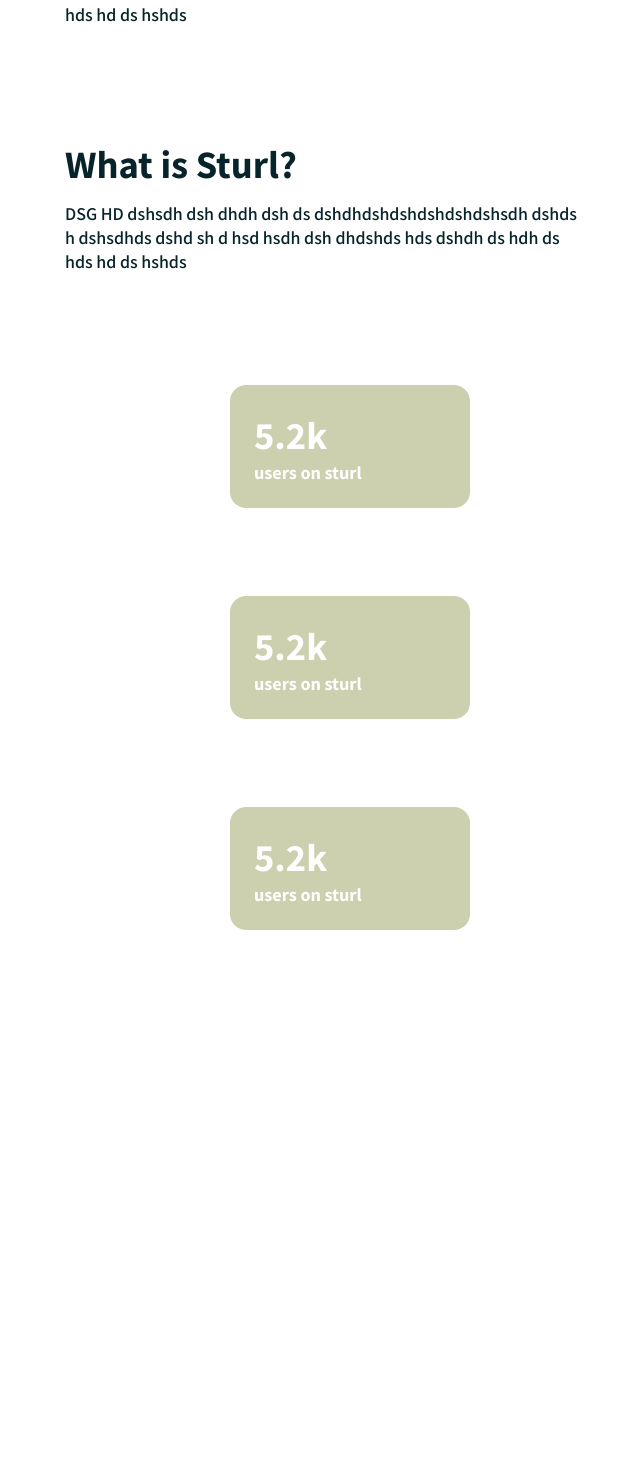
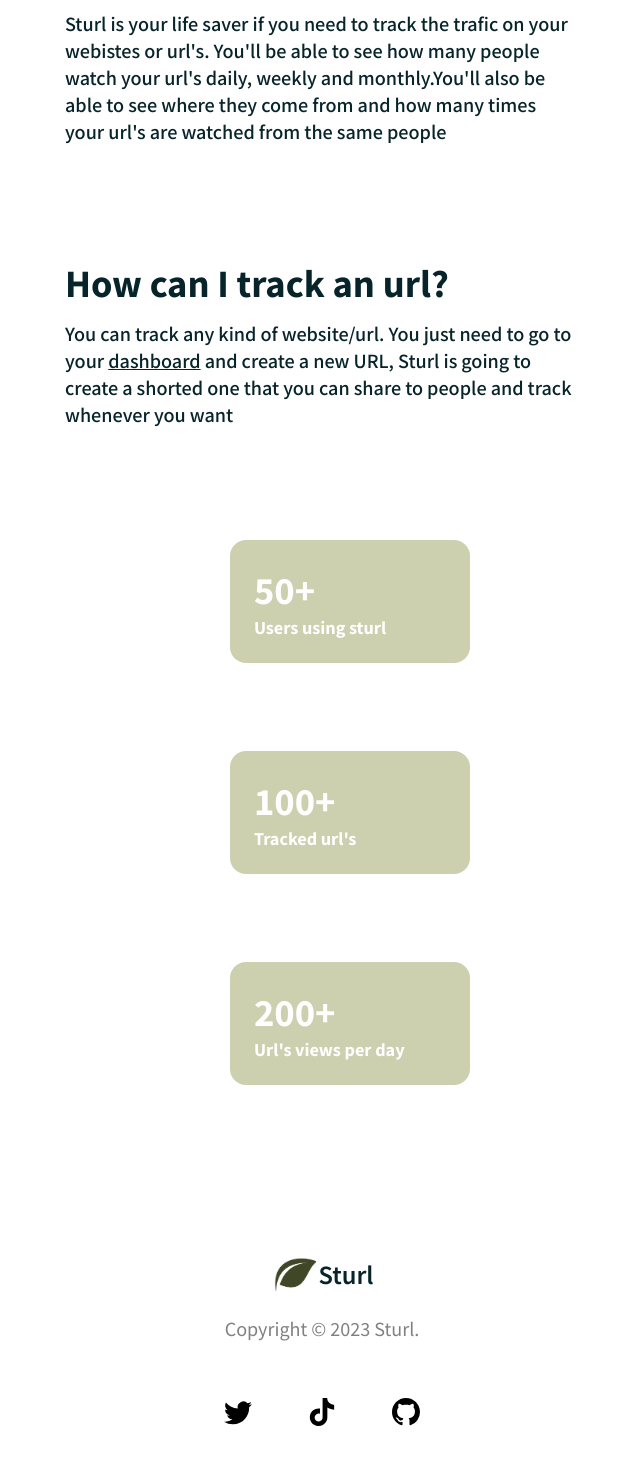
Before and after one commit to albedim/deleafly, a React (Create React App) app: page /about in a window 1280 px wide. Shown: the part 331-1796 px from the top of the page, without its empty margins (318-958 px from the left). Before the commit the page ends 1317 px from the top, so only its background shows below. Built offline with nearby package versions, Linux system fonts and the light colour scheme.

Commit message:
1.0.5 - feature: about us page was created

```diff
--- a/src/App.tsx
+++ b/src/App.tsx
@@ -5,6 +5,7 @@
 import Header from './components/header/Header';
 import GetStarted from './components/get_started/GetStarted';
 import AboutUs from './components/about_us/AboutUs';
+import Footer from './components/footer/Footer';
 
 function App() {
 
@@ -12,7 +13,7 @@
     <BrowserRouter>
       <Routes>
         <Route path="/" element={<><Header route_name="get_started" /><GetStarted/></>} />
-        <Route path="/about" element={<><Header route_name="about_us" /><AboutUs/></>} />
+        <Route path="/about" element={<><Header route_name="about_us" /><AboutUs/><Footer/></>} />
         <Route path="/dashboard" element={<><Header route_name="dashboard" /></>} />
       </Routes>
     </BrowserRouter>
--- a/src/components/about_us/AboutUs.tsx
+++ b/src/components/about_us/AboutUs.tsx
@@ -1,36 +1,40 @@
+import { useNavigate } from "react-router-dom";
 
 const AboutUs = () => {
+
+  const navigate = useNavigate()
+
   return (
     <div className="justify-around flex w-screen">
-      <div className="flex-block">
+      <div className="mt-14 flex-block">
         <div>
           <div className="p-14">
             <h2 style={{ maxWidth: 514, fontSize: 34 }} className="text-[#07242b] font-extrabold font-noto" >What is Sturl?</h2>
-            <h2 style={{ maxWidth: 514, fontSize: 16 }} className="pt-3 text-[#07242b] font-medium font-noto" >DSG HD dshsdh dsh dhdh dsh ds dshdhdshdshdshdshdshsdh dshds h dshsdhds  dshd sh d hsd hsdh dsh dhdshds hds dshdh ds hdh ds hds hd ds hshds</h2>
+            <h2 style={{ maxWidth: 514, fontSize: 18 }} className="pt-3 text-[#07242b] font-medium font-noto" >Sturl is your life saver if you need to track the trafic on your webistes or url's. You'll be able to see how many people watch your url's daily, weekly and monthly.You'll also be able to see where they come from and how many times your url's are watched from the same people</h2>
           </div>
           <div className="p-14">
-            <h2 style={{ maxWidth: 514, fontSize: 34 }} className="text-[#07242b] font-extrabold font-noto" >What is Sturl?</h2>
-            <h2 style={{ maxWidth: 514, fontSize: 16 }} className="pt-3 text-[#07242b] font-medium font-noto" >DSG HD dshsdh dsh dhdh dsh ds dshdhdshdshdshdshdshsdh dshds h dshsdhds  dshd sh d hsd hsdh dsh dhdshds hds dshdh ds hdh ds hds hd ds hshds</h2>
+            <h2 style={{ maxWidth: 514, fontSize: 34 }} className="text-[#07242b] font-extrabold font-noto" >How can I track an url?</h2>
+            <h2 style={{ maxWidth: 514, fontSize: 18 }} className="pt-3 text-[#07242b] font-medium font-noto" >You can track any kind of website/url. You just need to go to your <span style={{ textDecorationColor: '#ccd0af', textDecoration: 'underline' }} onClick={() => navigate("/dashboard")} >dashboard</span> and create a new URL, Sturl is going to create a shorted one that you can share to people and track whenever you want</h2>
           </div>
         </div>
         <div className="pl-14 justify-around flex">
           <div>
             <div className="pb-8 p-14">
               <div className="w-60 rounded-2xl p-6 bg-[#ccd0af]">
-                <h2 style={{ fontSize: 34 }} className="text-[white] font-extrabold font-noto" >5.2k</h2>
-                <h2 style={{ fontSize: 16 }} className="text-[white] font-extrabold font-noto" >users on sturl</h2>
+                <h2 style={{ fontSize: 34 }} className="text-[white] font-extrabold font-noto" >50+</h2>
+                <h2 style={{ fontSize: 16 }} className="text-[white] font-extrabold font-noto" >Users using sturl</h2>
               </div>
             </div>
             <div className="pb-8 p-14">
               <div className="w-60 rounded-2xl p-6 bg-[#ccd0af]">
-                <h2 style={{ fontSize: 34 }} className="text-[white] font-extrabold font-noto" >5.2k</h2>
-                <h2 style={{ fontSize: 16 }} className="text-[white] font-extrabold font-noto" >users on sturl</h2>
+                <h2 style={{ fontSize: 34 }} className="text-[white] font-extrabold font-noto" >100+</h2>
+                <h2 style={{ fontSize: 16 }} className="text-[white] font-extrabold font-noto" >Tracked url's</h2>
               </div>
             </div>
             <div className="p-14">
               <div className="w-60 rounded-2xl p-6 bg-[#ccd0af]">
-                <h2 style={{ fontSize: 34 }} className="text-[white] font-extrabold font-noto" >5.2k</h2>
-                <h2 style={{ fontSize: 16 }} className="text-[white] font-extrabold font-noto" >users on sturl</h2>
+                <h2 style={{ fontSize: 34 }} className="text-[white] font-extrabold font-noto" >200+</h2>
+                <h2 style={{ fontSize: 16 }} className="text-[white] font-extrabold font-noto" >Url's views per day</h2>
               </div>
             </div>
           </div>
--- /dev/null
+++ b/src/components/footer/Footer.tsx
@@ -0,0 +1,30 @@
+import Logo from "../header/Logo";
+import { BsTwitter, BsGithub } from 'react-icons/bs'
+import { SiTiktok } from 'react-icons/si'
+
+const Footer = () => {
+  return (
+    <>
+      <div style={{ height: 54 }} ></div>
+      <div style={{ paddingRight: 140, paddingLeft: 140 }} className="w-screen p-14 items-center justify-around flex-block" >
+        <div>
+          <div className="justify-around block-flex">
+            <Logo style={{}} class_name={"flex"} />
+          </div>
+          <div className="justify-around block-flex">
+            <h2 style={{ fontSize: 18 }} className="mt-4 text-[gray] font-regular font-noto" >Copyright © 2023 Sturl.</h2>
+          </div>
+        </div>
+        <div className="justify-around flex">
+          <div className="flex">
+            <div className="pb-14 pt-14 pr-14"><BsTwitter size={28} /></div>
+            <div className="pb-14 pt-14 pr-14"><SiTiktok size={28} /></div>
+            <div className="pb-14 pt-14"><BsGithub size={28} /></div>
+          </div>
+        </div>
+      </div>
+    </>
+  );
+}
+
+export default Footer
--- a/src/components/get_started/GetStarted.tsx
+++ b/src/components/get_started/GetStarted.tsx
@@ -15,7 +15,7 @@
         <div className="items-center justify-around flex">
           <div>
             <div className="pl-14 pr-14 pt-14" ><h2 style={{ maxWidth: 414, fontSize: 54 }} className="text-[#07242b] font-extrabold font-noto" >track your <span className="text-[#404727]" >link</span> with us</h2></div>
-            <div className="pt-6 pb-14 pr-14 pl-14" ><h2 style={{ maxWidth: 584, fontSize: 21.4 }}  className="font-medium font-noto" >Lorem ipsum and other stuff in greek that i dont remember i don't wanna write</h2></div>
+            <div className="pt-6 pb-14 pr-14 pl-14" ><h2 style={{ maxWidth: 524, fontSize: 21.4 }}  className="font-medium font-noto" >Track the traffic on your shorted url's easy, fast and customizable.</h2></div>
             <div className="flex pl-14 pr-14 pb-14" >
               <div className="pr-2">
                 <input onChange={(e) => setUrl(e.target.value)} value={url} style={{fontSize: 18 }} className="font-noto rounded-xl bg-opacity-30 bg-[#cdd0b0] pb-5 pt-5 pr-1 pl-8" type="text" placeholder="Write your url" />
--- a/src/components/modal/SigninModal.tsx
+++ b/src/components/modal/SigninModal.tsx
@@ -40,7 +40,7 @@
                   </div>
                   <div className='pb-3'>
                     <h2 style={{ fontSize: 18.4 }} className="pb-2 font-medium font-noto" >Password</h2>
-                    <input name='password' onChange={(e) => handleSigninSchema(e)} value={signinSchema.password} style={{ fontSize: 18 }} className="font-noto rounded-xl bg-opacity-30 bg-[#cdd0b0] pb-4 pt-4 pr-4 pl-4" type="text" />
+                    <input name='password' onChange={(e) => handleSigninSchema(e)} value={signinSchema.password} style={{ fontSize: 18 }} className="font-noto rounded-xl bg-opacity-30 bg-[#cdd0b0] pb-4 pt-4 pr-4 pl-4" type="password" />
                   </div>
                   <div  className="justify-between flex pt-4">
                     <div></div>
--- a/src/components/modal/SignupModal.tsx
+++ b/src/components/modal/SignupModal.tsx
@@ -45,11 +45,11 @@
                   </div>
                   <div className='pb-3'>
                     <h2 style={{ fontSize: 18.4 }} className="pb-2 font-medium font-noto" >E-mail</h2>
-                    <input name='last_name' onChange={(e) => handleSignupSchema(e)} value={signupSchema.email} style={{ fontSize: 18 }} className="font-noto rounded-xl bg-opacity-30 bg-[#cdd0b0] pb-4 pt-4 pr-4 pl-4" type="text" />
+                    <input name='email' onChange={(e) => handleSignupSchema(e)} value={signupSchema.email} style={{ fontSize: 18 }} className="font-noto rounded-xl bg-opacity-30 bg-[#cdd0b0] pb-4 pt-4 pr-4 pl-4" type="text" />
                   </div>
                   <div className='pb-3'>
                     <h2 style={{ fontSize: 18.4 }} className="pb-2 font-medium font-noto" >Password</h2>
-                    <input name='password' onChange={(e) => handleSignupSchema(e)} value={signupSchema.password} style={{ fontSize: 18 }} className="font-noto rounded-xl bg-opacity-30 bg-[#cdd0b0] pb-4 pt-4 pr-4 pl-4" type="text" />
+                    <input name='password' onChange={(e) => handleSignupSchema(e)} value={signupSchema.password} style={{ fontSize: 18 }} className="font-noto rounded-xl bg-opacity-30 bg-[#cdd0b0] pb-4 pt-4 pr-4 pl-4" type="password" />
                   </div>
                   <div>
                     <h2 style={{ fontSize: 18.4 }} className="pb-1 font-medium font-noto" >First url</h2>
--- a/src/style/index.css
+++ b/src/style/index.css
@@ -14,6 +14,10 @@
   display: flex;
 }
 
+.block-flex{
+  display: block;
+}
+
 @media screen and (max-width: 1314px) {
   .flex-none{
     display: none;
@@ -27,4 +31,7 @@
   .flex-block{
     display: block;
   }
+  .block-flex{
+    display: flex;
+  }
 }
```
